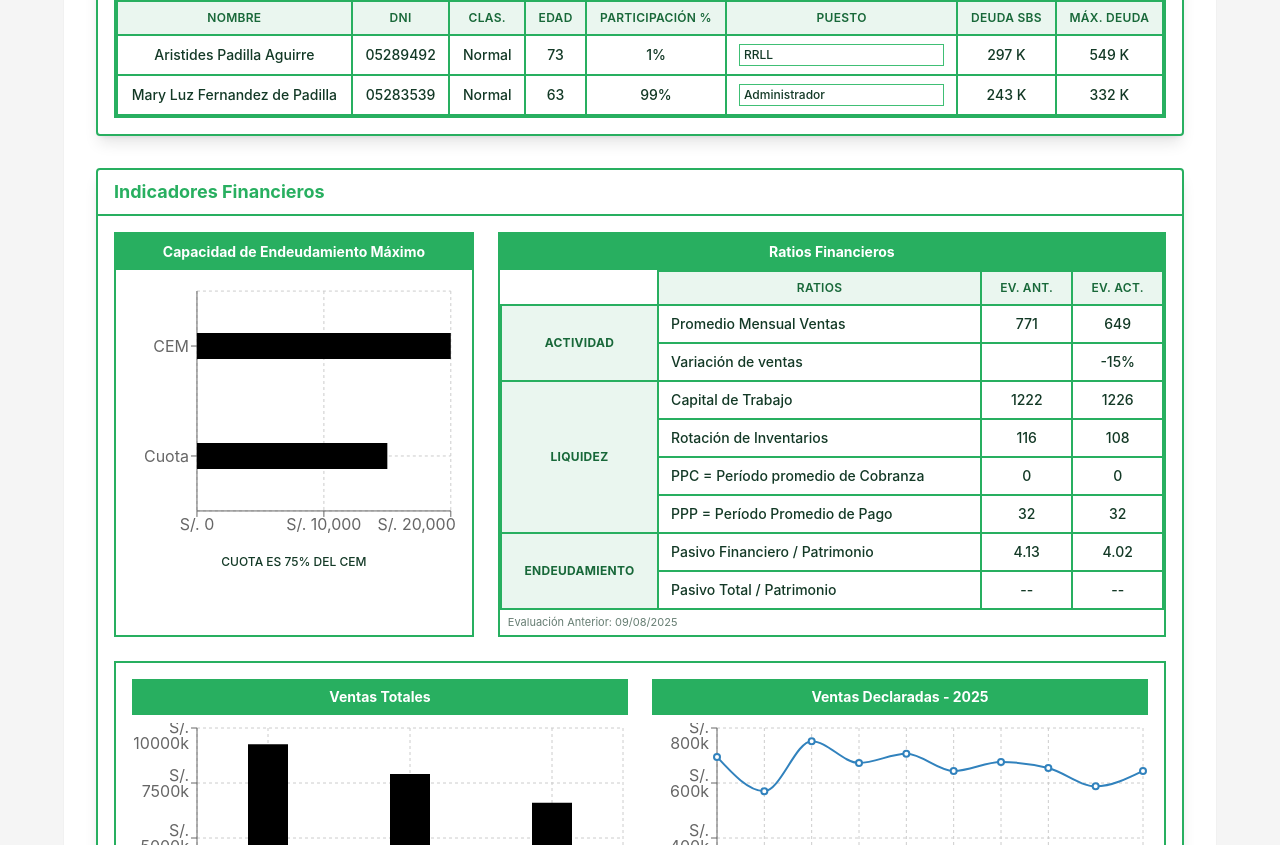
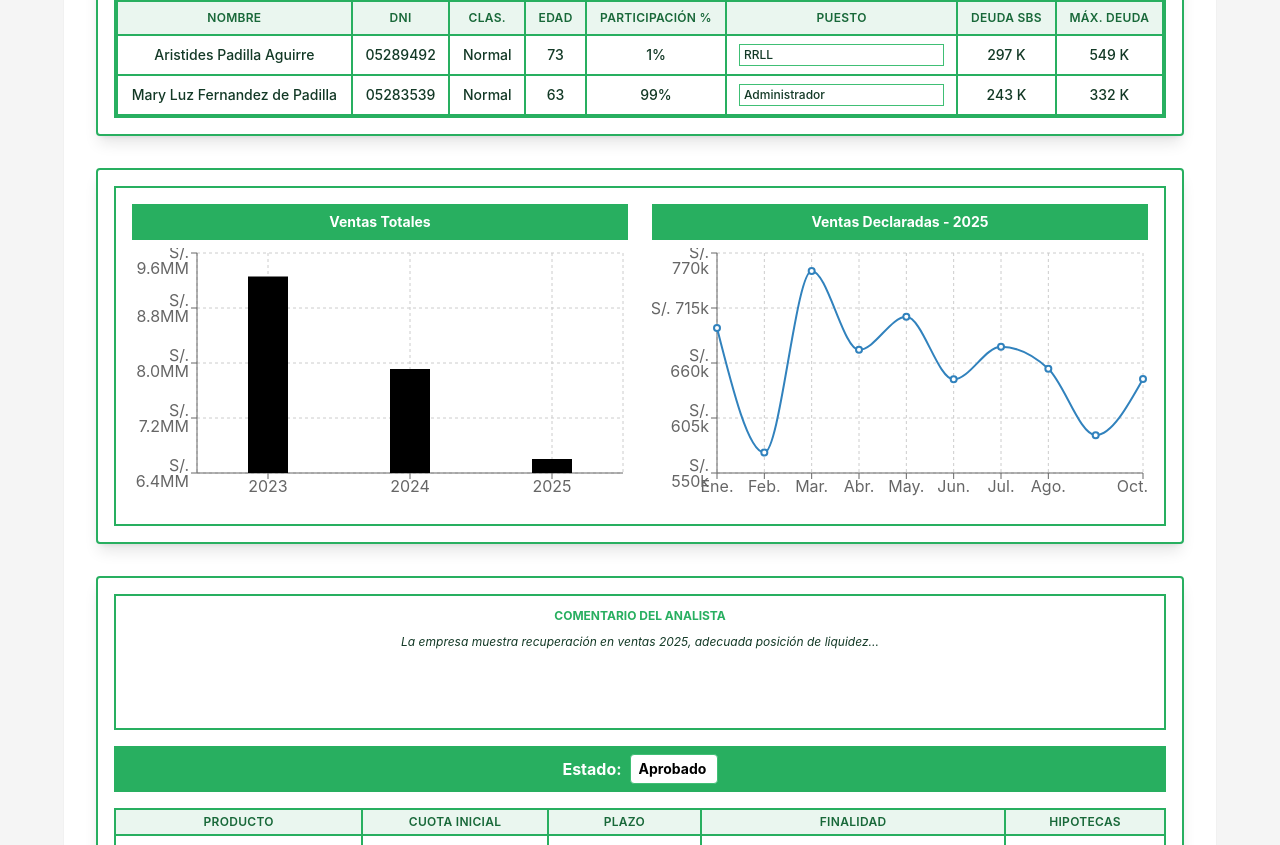
Before and after one commit to aless1999ct/OnePager-View, a React (Vite) app: page / in a window 1280 px wide. Shown: the part 955-1800 px from the top of the page. Built offline with nearby package versions, Linux system fonts and the light colour scheme; the HTML template or start-up script is replaced by a standard one.

Commit message:
Update IndicadoresFinancieros.tsx

```diff
--- a/src/components/IndicadoresFinancieros.tsx
+++ b/src/components/IndicadoresFinancieros.tsx
@@ -32,54 +32,13 @@ interface IndicadoresFinancierosProps {
 }
 
 /* =========================
-   DATA DETALLE CEM (TOOLTIP)
+   FORMAT AXIS
 ========================= */
-const cemDetalle = [
-  { concepto: "Ventas RT (+)", importe: 433097, part: "100%" },
-  { concepto: "Ventas INF (+)", importe: 0, part: "0%" },
-  { concepto: "Costo de Ventas (-)", importe: 264189, part: "61%" },
-  { concepto: "Utilidad Bruta (=)", importe: 168908, part: "39%" },
-  { concepto: "Gastos Administrativos (-)", importe: 110778, part: "26%" },
-  { concepto: "Utilidad Operativa (=)", importe: 58130, part: "13%" },
-  { concepto: "Gastos Financieros (-)", importe: 41720, part: "10%" },
-  { concepto: "Utilidad Neta (=)", importe: 16410, part: "4%" },
-  { concepto: "Gastos Familiares (-)", importe: 4102, part: "1%" },
-  { concepto: "CEM (=)", importe: 12307, part: "3%" },
-];
-
-/* =========================
-   TOOLTIP CUSTOM CEM
-========================= */
-const CemTooltip = ({ active, payload }: any) => {
-  if (!active || !payload?.length) return null;
-
-  const isCem = payload[0].payload.name === "CEM";
-  if (!isCem) return null;
-
-  return (
-    <div className="bg-white border shadow-lg p-2 text-xs">
-      <table className="border-collapse">
-        <thead>
-          <tr className="font-bold">
-            <td className="pr-3">Concepto</td>
-            <td className="pr-3 text-right">Importe</td>
-            <td className="text-right">%</td>
-          </tr>
-        </thead>
-        <tbody>
-          {cemDetalle.map((r, i) => (
-            <tr key={i}>
-              <td className="pr-3">{r.concepto}</td>
-              <td className="pr-3 text-right">
-                S/. {r.importe.toLocaleString()}
-              </td>
-              <td className="text-right">{r.part}</td>
-            </tr>
-          ))}
-        </tbody>
-      </table>
-    </div>
-  );
+const formatCurrencyAxis = (value: number) => {
+  if (value >= 1_000_000) {
+    return `S/. ${(value / 1_000_000).toFixed(1)}MM`;
+  }
+  return `S/. ${Math.round(value / 1_000)}k`;
 };
 
 /* =========================
@@ -92,7 +51,7 @@ const TotalTooltip = ({ active, payload }: any) => {
 
   return (
     <div className="bg-white border shadow p-2 text-xs">
-      <div><b>Promedio anual:</b></div>
+      <div className="font-bold">Promedio anual</div>
       <div>S/. {promedio.toLocaleString()}</div>
     </div>
   );
@@ -121,139 +80,25 @@ const IndicadoresFinancieros = ({
       const valid = s.data.filter(v => v > 0);
       const total = valid.reduce((a, b) => a + b, 0);
       const promedio = Math.round(total / valid.length);
-
       return { anio: s.year, total, promedio };
     });
   }, []);
 
-  /* ===== Ventas 2025 sin meses 0 ===== */
+  /* ===== Ventas 2025 (sin ceros) ===== */
   const ventasMensuales2025 = monthlySeries
     .find((s) => s.year === "2025")!
     .data
     .map((v, i) => ({ mes: months[i], ventas: v }))
     .filter(v => v.ventas > 0);
 
-  /* ===== CEM ===== */
-  const cem = Number(cemMensual);
-  const cuotaNum = Number(cuota);
-  const percent = cem === 0 ? 0 : Math.round((cuotaNum / cem) * 100);
-
-  const comparisonText =
-    cuotaNum <= cem
-      ? `CUOTA ES ${percent}% DEL CEM`
-      : `CUOTA ES ${percent}% MAYOR QUE EL CEM`;
-
-  const cemCuotaData = [
-    { name: "CEM", value: cem },
-    { name: "Cuota", value: cuotaNum },
-  ];
-
-  /* ===== Ratios ===== */
-  const liquidezFiltrada = indicadores.liquidez.filter(
-    (i) => i.nombre !== "Ciclo Operativo"
-  );
-
-  const endeudamientoAjustado: IndicadorData[] = [
-    ...indicadores.endeudamiento.map((i) =>
-      i.nombre === "Pasivo Financiero / Promedio Mensual de Ventas"
-        ? { ...i, nombre: "Pasivo Financiero / Patrimonio" }
-        : i
-    ),
-    { nombre: "Pasivo Total / Patrimonio", valor2023: "--", valor2024: "--" },
-  ];
-
-  const renderSection = (titulo: string, data: IndicadorData[]) => {
-    if (!data.length) return null;
-
-    return (
-      <>
-        <tr>
-          <td rowSpan={data.length} className="data-label font-bold text-center">
-            {titulo}
-          </td>
-          <td className="data-cell text-left">{data[0].nombre}</td>
-          <td className="data-cell text-center">{data[0].valor2023}</td>
-          <td className="data-cell text-center">{data[0].valor2024}</td>
-        </tr>
-        {data.slice(1).map((d, i) => (
-          <tr key={i}>
-            <td className="data-cell text-left">{d.nombre}</td>
-            <td className="data-cell text-center">{d.valor2023}</td>
-            <td className="data-cell text-center">{d.valor2024}</td>
-          </tr>
-        ))}
-      </>
-    );
-  };
-
-  const evaluacionAnterior = "09/08/2025";
-
   return (
     <div className="bg-card border-2 border-primary rounded-lg shadow-lg mt-6 overflow-hidden">
-      <div className="border-b-2 border-primary px-4 py-2">
-        <span className="text-primary font-bold text-lg">
-          Indicadores Financieros
-        </span>
-      </div>
-
       <div className="p-4 space-y-6">
-
-        {/* ===== CEM PRIMERO ===== */}
-        <div className="grid grid-cols-1 lg:grid-cols-[1.4fr_2.6fr] gap-6">
-
-          <div className="border-2 border-primary">
-            <div className="header-banner text-sm text-center">
-              Capacidad de Endeudamiento Máximo
-            </div>
-
-            <div className="p-4">
-              <ResponsiveContainer width="100%" height={260}>
-                <BarChart data={cemCuotaData} layout="vertical">
-                  <CartesianGrid strokeDasharray="3 3" />
-                  <XAxis type="number" tickFormatter={(v) => `S/. ${v.toLocaleString()}`} />
-                  <YAxis type="category" dataKey="name" />
-                  <Tooltip content={<CemTooltip />} />
-                  <Bar dataKey="value" barSize={26} />
-                </BarChart>
-              </ResponsiveContainer>
-
-              <div className="text-xs text-center mt-2 font-medium">
-                {comparisonText}
-              </div>
-            </div>
-          </div>
-
-          {/* ===== RATIOS ===== */}
-          <div className="border-2 border-primary">
-            <div className="header-banner text-sm text-center">
-              Ratios Financieros
-            </div>
-
-            <table className="w-full text-xs">
-              <thead>
-                <tr>
-                  <th></th>
-                  <th className="data-label">Ratios</th>
-                  <th className="data-label">Ev. Ant.</th>
-                  <th className="data-label">Ev. Act.</th>
-                </tr>
-              </thead>
-              <tbody>
-                {renderSection("Actividad", indicadores.actividad)}
-                {renderSection("Liquidez", liquidezFiltrada)}
-                {renderSection("Endeudamiento", endeudamientoAjustado)}
-              </tbody>
-            </table>
-
-            <div className="text-[11px] text-muted-foreground px-2 py-1">
-              Evaluación Anterior: {evaluacionAnterior}
-            </div>
-          </div>
-        </div>
 
         {/* ===== OTROS GRÁFICOS ===== */}
         <div className="grid grid-cols-1 md:grid-cols-2 gap-6 border-2 border-primary p-4">
 
+          {/* ===== VENTAS TOTALES ===== */}
           <div>
             <div className="header-banner text-sm text-center mb-2">
               Ventas Totales
@@ -263,13 +108,17 @@ const IndicadoresFinancieros = ({
               <BarChart data={annualSalesData}>
                 <CartesianGrid strokeDasharray="3 3" />
                 <XAxis dataKey="anio" />
-                <YAxis tickFormatter={(v) => `S/. ${v / 1000}k`} />
+                <YAxis
+                  domain={["auto", "auto"]}
+                  tickFormatter={formatCurrencyAxis}
+                />
                 <Tooltip content={<TotalTooltip />} />
                 <Bar dataKey="total" barSize={40} />
               </BarChart>
             </ResponsiveContainer>
           </div>
 
+          {/* ===== VENTAS DECLARADAS ===== */}
           <div>
             <div className="header-banner text-sm text-center mb-2">
               Ventas Declaradas - 2025
@@ -279,9 +128,17 @@ const IndicadoresFinancieros = ({
               <LineChart data={ventasMensuales2025}>
                 <CartesianGrid strokeDasharray="3 3" />
                 <XAxis dataKey="mes" />
-                <YAxis tickFormatter={(v) => `S/. ${v / 1000}k`} />
+                <YAxis
+                  domain={["auto", "auto"]}
+                  tickFormatter={formatCurrencyAxis}
+                />
                 <Tooltip formatter={(v: number) => `S/. ${v.toLocaleString()}`} />
-                <Line type="monotone" dataKey="ventas" strokeWidth={2} dot={{ r: 3 }} />
+                <Line
+                  type="monotone"
+                  dataKey="ventas"
+                  strokeWidth={2}
+                  dot={{ r: 3 }}
+                />
               </LineChart>
             </ResponsiveContainer>
           </div>
```
